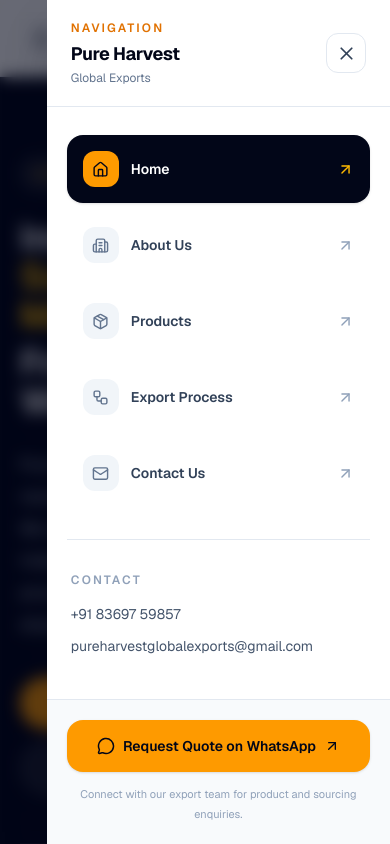
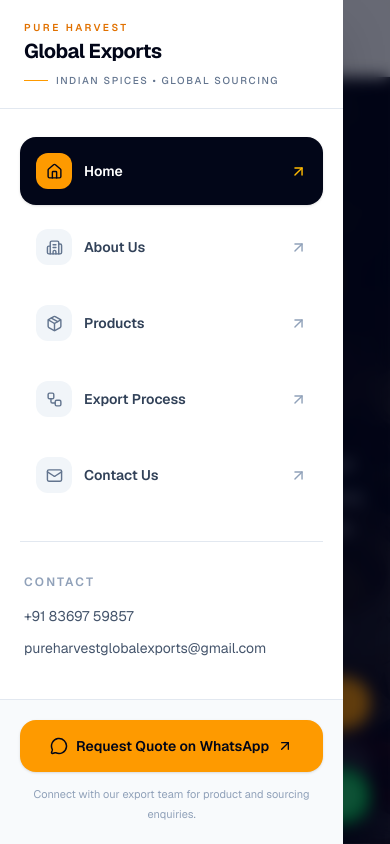
Before and after one commit to SaritaGp100/PureHarvest-Global-Export, a Next.js app: page / in a window 390 px wide. Both pictures are taken after a click on the button "Open navigation menu". Shown: the top 844 px of the page. Built offline with nearby package versions, Linux system fonts and the light colour scheme.

Commit message:
Update nav details

```diff
--- a/components/layout/MobileMenu.tsx
+++ b/components/layout/MobileMenu.tsx
@@ -61,34 +61,28 @@
     >
       {/* MENU PANEL */}
       <div
-        className="absolute right-0 top-0 flex h-full w-[360px] max-w-[88vw] flex-col bg-white shadow-2xl"
+        className="absolute left-0 top-0 flex h-full w-[360px] max-w-[88vw] flex-col bg-white shadow-2xl"
         onClick={(e) => e.stopPropagation()}
       >
         {/* HEADER */}
         <div className="border-b border-slate-200 px-6 py-5">
           <div className="flex items-center justify-between">
             <div>
-              <p className="text-xs font-semibold uppercase tracking-[0.18em] text-amber-600">
-                Navigation
+              <p className="text-[10px] font-semibold uppercase tracking-[0.25em] text-amber-600">
+                Pure Harvest
               </p>
 
-              <h2 className="mt-1 text-lg font-bold tracking-tight text-slate-950">
-                Pure Harvest
+              <h2 className="mt-0.5 text-xl font-bold tracking-tight text-slate-950">
+                Global Exports
               </h2>
 
-              <p className="mt-0.5 text-xs text-slate-500">
-                Global Exports
-              </p>
+              <div className="mt-2 flex items-center gap-2">
+                <span className="h-px w-6 bg-amber-500" />
+                <p className="text-[10px] font-medium uppercase tracking-[0.16em] text-slate-500">
+                  Indian Spices • Global Sourcing
+                </p>
+              </div>
             </div>
-
-            <button
-              type="button"
-              onClick={onClose}
-              aria-label="Close navigation menu"
-              className="flex h-10 w-10 items-center justify-center rounded-xl border border-slate-200 text-slate-700 transition-all duration-300 hover:border-slate-300 hover:bg-slate-100 hover:text-slate-950"
-            >
-              <X size={21} />
-            </button>
           </div>
         </div>
 
```
